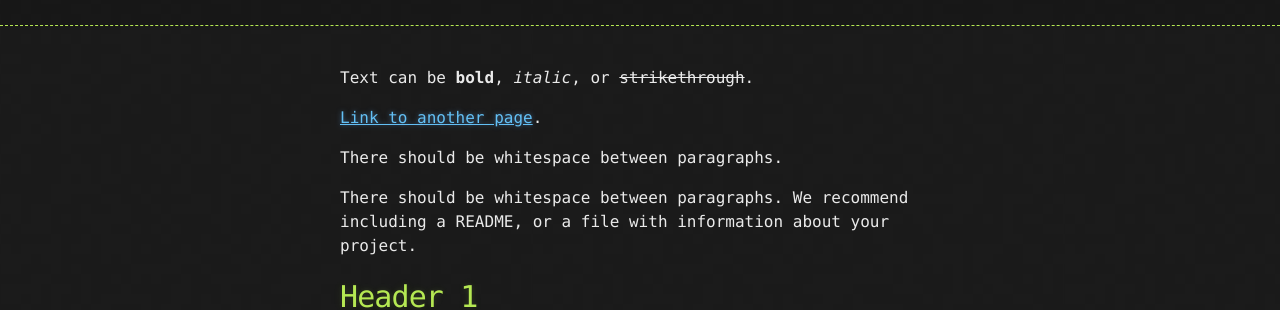
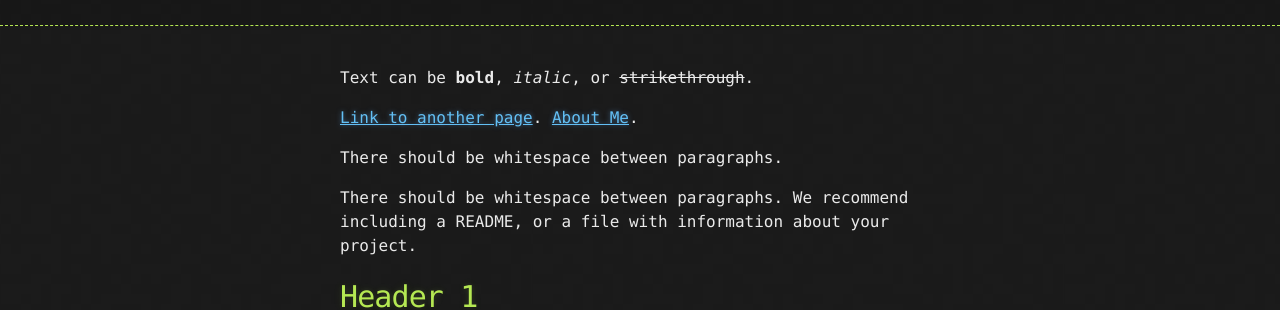
Before and after one commit to rbuzatu90/rbuzatu90.github.io, a Jekyll site: the page built from index.md, in a window 1280 px wide and 900 px high. Shown: the part 167-477 px from the top of the window. Built offline with Jekyll 4.4.1, drawn with Linux system fonts in a browser that asks for light colours.

Commit message:
Chamges
Signed-off-by: Remus Buzatu <r.buzatu90@gmail.com>

```diff
--- a/index.md
+++ b/index.md
@@ -5,6 +5,7 @@ layout: default
 Text can be **bold**, _italic_, or ~~strikethrough~~.
 
 [Link to another page](another-page).
+[About Me](about-page).
 
 There should be whitespace between paragraphs.
 
```
